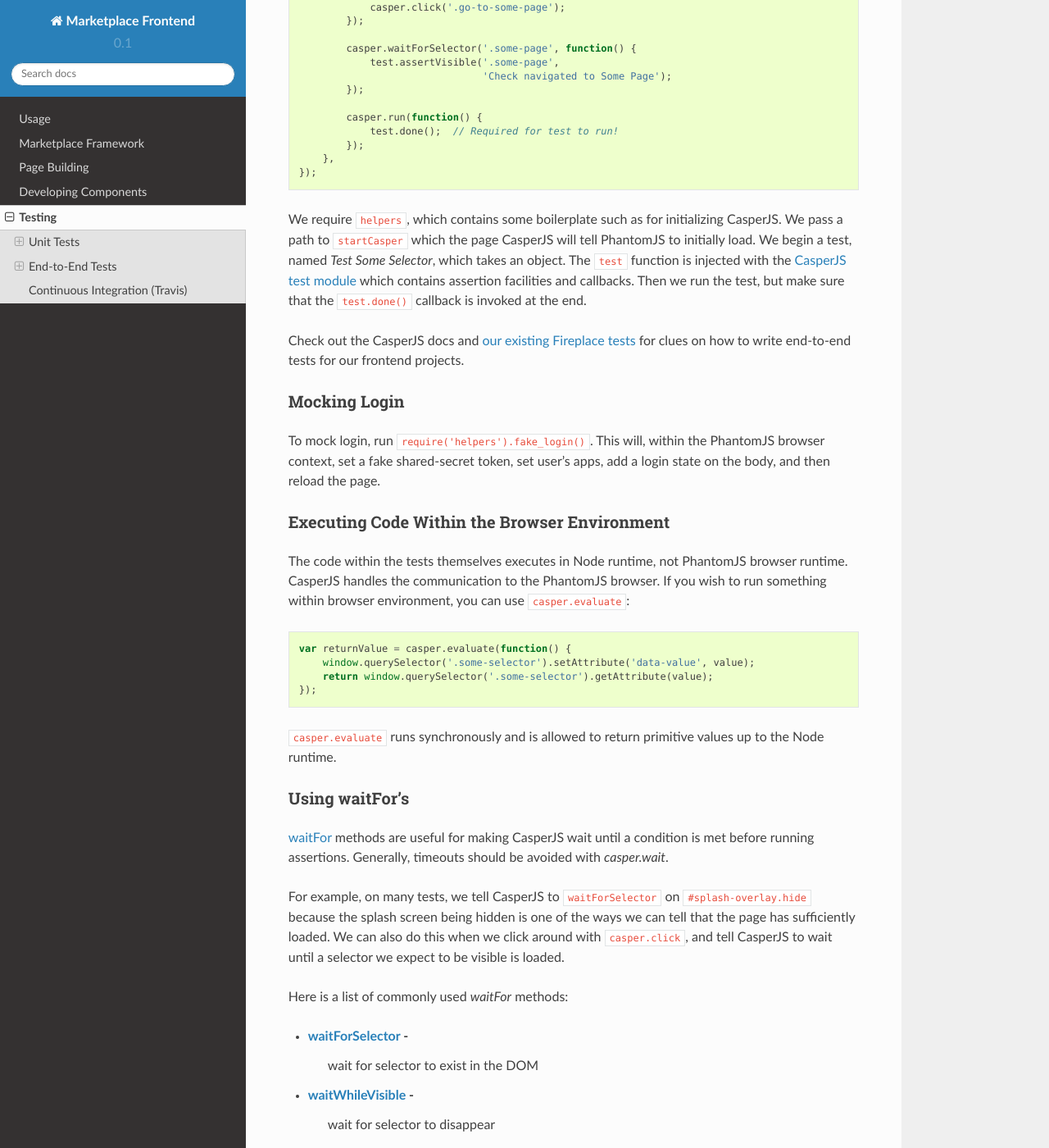
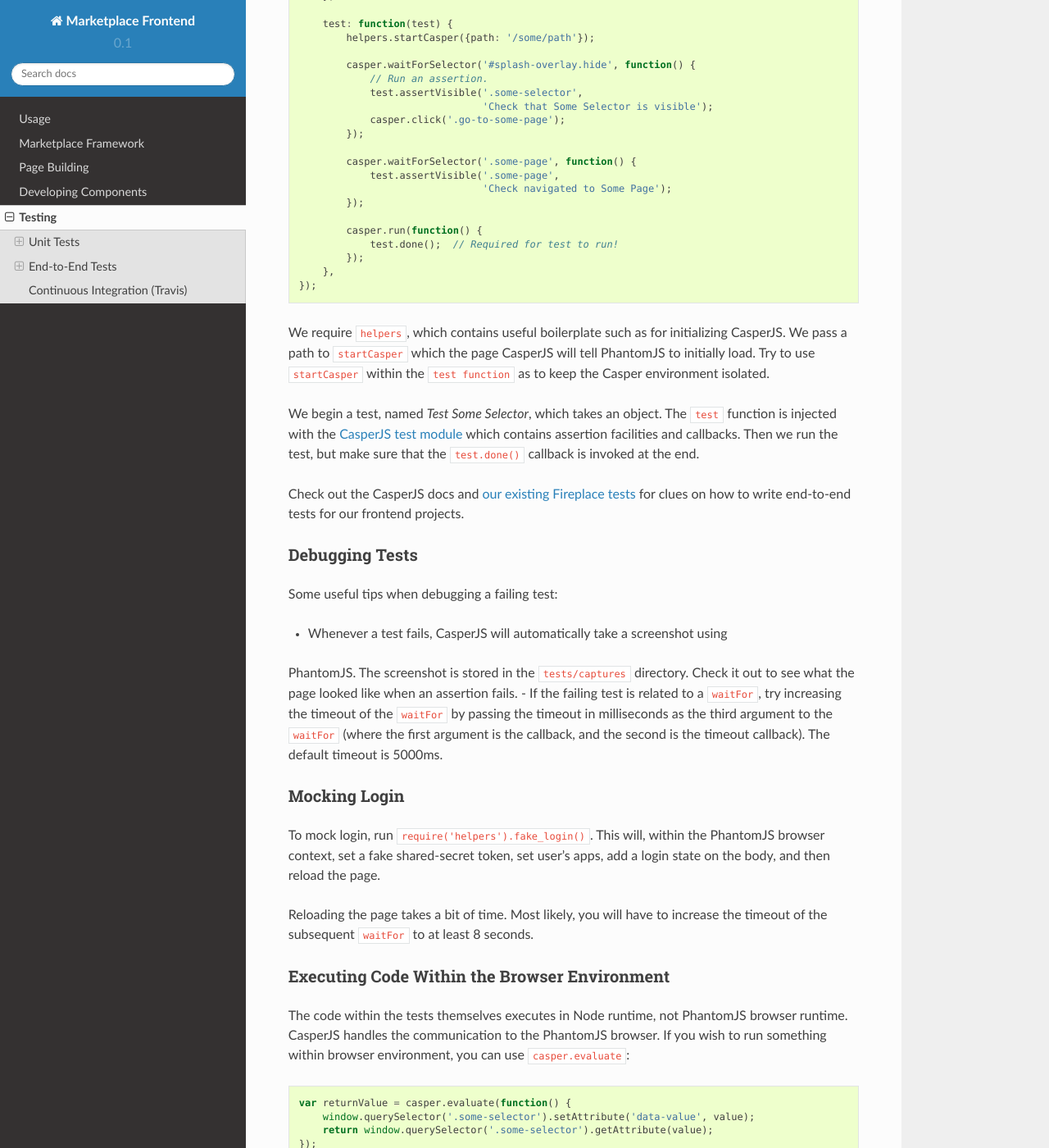
Before and after one commit to mozilla/marketplace-frontend-docs, a Sphinx documentation site: the page built from docs/topics/testing.rst, in a window 1280 px wide and 1400 px high, scrolled down 2706 px. Shown: the whole window at 82% size. Built offline with Sphinx 7.4.7 and the Read the Docs theme 2.0.0, drawn with Linux system fonts in a browser that asks for light colours; pages that are not in the unit, such as notebooks, are missing from menus; some of the changed text lies outside the part shown.

Commit message:
update e2e testing docs

```diff
--- a/docs/topics/testing.rst
+++ b/docs/topics/testing.rst
@@ -11,6 +11,10 @@
 
     api_url: 'https://flue.paas.allizom.org',
     media_url: 'https://flue.paas.allizom.org'
+
+Expect to have to modify the Marketplace API Mock when writing tests for new
+features. When doing so, try to keep the responses predictable rather than
+random as to not introduce flakiness into our tests.
 
 When modifying a module that has defined input and output, write a unit test.
 When modifying the UI or something that affects multiple pages and URLs, then
@@ -99,15 +103,16 @@
 ~~~~~~~~~~~~~~~~
 
 We use `CasperJS <http://casperjs.readthedocs.org/en/latest/>`_
-(*v1.1.0-beta3*) to write ouj end-to-end, or integration, tests. These tests
-live in the ``tests`` directory. This directory comprises of:
+(*v1.1.0-beta3*) to write our end-to-end, or integration, tests. These
+Node-based tests live in the ``tests`` directory. This directory comprises of:
 
 - ``captures`` - contains screenshots taken whenever a test fails
-- ``helpers.js`` - helps power our tests on top of casperjs. contains various
-  assertion facilities, utilities, and sets up necessary callbacks.
+- ``lib/constants.js`` - holds reusable constants
+- ``lib/helpers.js`` - helps power our tests on top of CasperJS. contains
+  various assertion facilities, utilities, and sets up necessary callbacks.
 - ``settings_travis.js`` - contains test settings and is copied into the
   project directory during Travis tests (in .travis.yml)
-- ``ui`` - holds the actual tests
+- ``ui`` - holds the actual test suites
 
 CasperJS spins up PhantomJS, a headless browser, and runs the tests. The tests
 *usually* consist of telling CasperJS what to click and then asserting that a
@@ -128,6 +132,8 @@
       },
 
       test: function(test) {
+          helpers.startCasper({path: '/some/path'});
+
           casper.waitForSelector('#splash-overlay.hide', function() {
               // Run an assertion.
               test.assertVisible('.some-selector',
@@ -146,11 +152,13 @@
       },
   });
 
-We require ``helpers``, which contains some boilerplate such as for
+We require ``helpers``, which contains useful boilerplate such as for
 initializing CasperJS. We pass a path to ``startCasper`` which the page
-CasperJS will tell PhantomJS to initially load. We begin a test, named *Test
-Some Selector*, which takes an object. The ``test`` function is injected with
-the `CasperJS test module
+CasperJS will tell PhantomJS to initially load. Try to use ``startCasper``
+within the ``test function`` as to keep the Casper environment isolated.
+
+We begin a test, named *Test Some Selector*, which takes an object. The
+``test`` function is injected with the `CasperJS test module
 <http://docs.casperjs.org/en/latest/modules/tester.html>`_ which contains
 assertion facilities and callbacks. Then we run the test, but make sure that
 the ``test.done()`` callback is invoked at the end.
@@ -159,12 +167,28 @@
 <https://github.com/mozilla/fireplace/tree/master/tests/ui>`_ for clues on how
 to write end-to-end tests for our frontend projects.
 
+Debugging Tests
+---------------
+
+Some useful tips when debugging a failing test:
+
+- Whenever a test fails, CasperJS will automatically take a screenshot using
+PhantomJS. The screenshot is stored in the ``tests/captures`` directory. Check
+it out to see what the page looked like when an assertion fails.
+- If the failing test is related to a ``waitFor``, try increasing the timeout
+of the ``waitFor`` by passing the timeout in milliseconds as the third argument
+to the ``waitFor`` (where the first argument is the callback, and the second is
+the timeout callback). The default timeout is 5000ms.
+
 Mocking Login
 -------------
 
 To mock login, run ``require('helpers').fake_login()``. This will, within the
 PhantomJS browser context, set a fake shared-secret token, set user's apps, add
 a login state on the body, and then reload the page.
+
+Reloading the page takes a bit of time. Most likely, you will have to increase
+the timeout of the subsequent ``waitFor`` to at least 8 seconds.
 
 Executing Code Within the Browser Environment
 ----------------------------------------------
@@ -222,7 +246,14 @@
 Tips and Guidelines
 -------------------
 
-- If you write something that is reusable, consider adding it to ``helpers.js``
+- If you write something reusable, consider adding it to ``helpers.js``
+- If you use a constant, consider adding it to ``constants.js``
+- If you are testing common functionality across multiple pages, give it its
+  own test suite and loop a test suite over multiple pages...rather than
+  rewriting a test across multiple test suites.
+- Try to keep selectors short, but concise. We don't want tests to break
+  often as we move around and change elements. One-class-name selectors are
+  usually preferred.
 - Try to avoid specific string checking as the test may break if strings
   are updated
 - If ``setUp`` is firing too early, then try running the code within
```
Also changed, not shown: other parts of docs/topics/testing.rst (+0 -1 lines).
